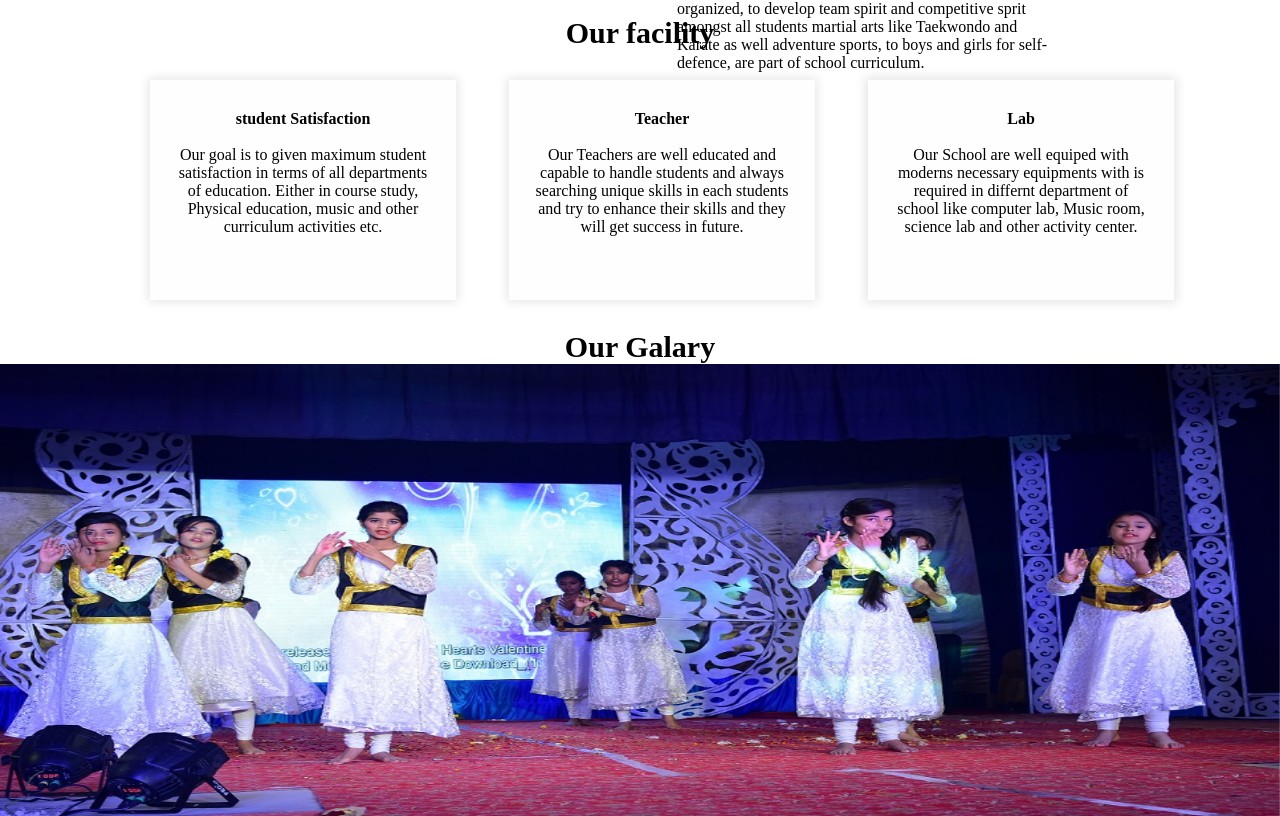
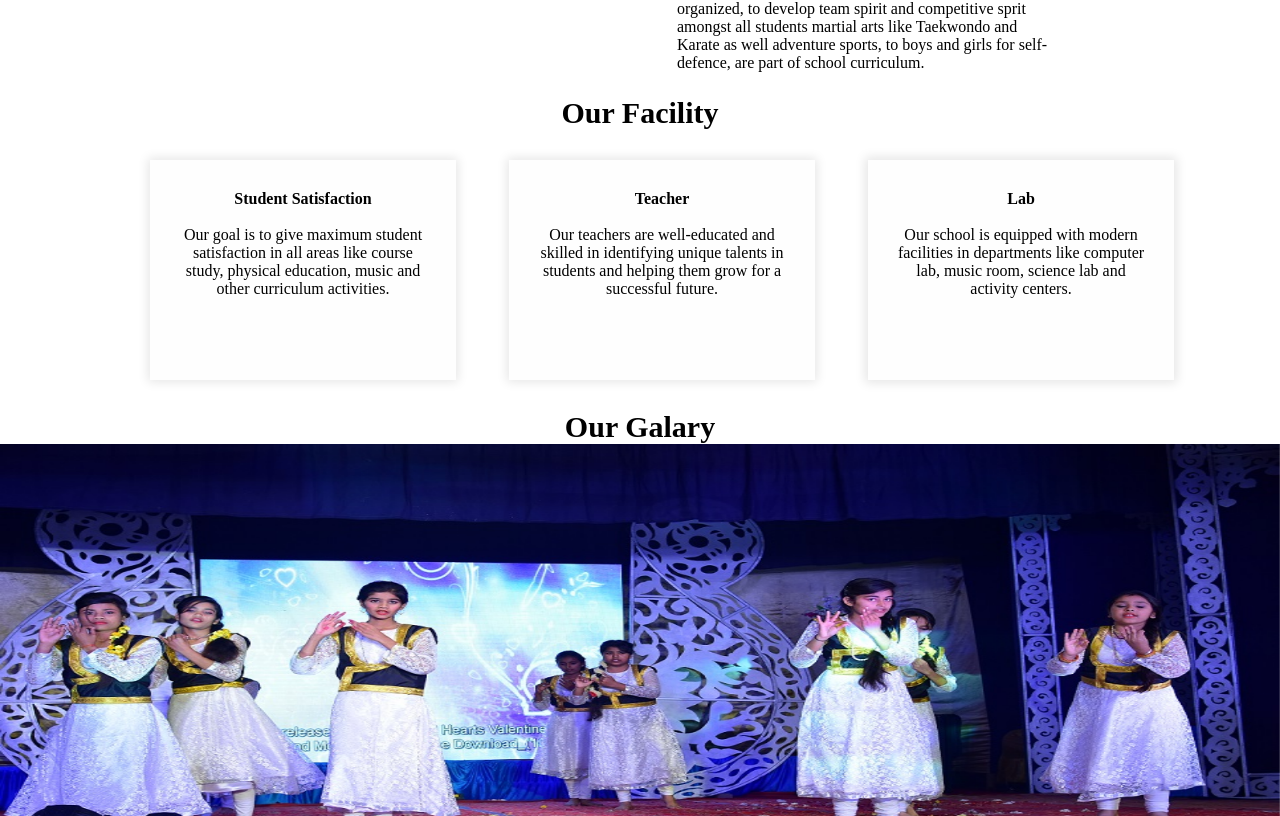
Before and after one commit to Akashkumar9931/school-projects, a plain HTML site: page index.html in a window 1280 px wide. Shown: the part 1171-1987 px from the top of the page. Drawn offline with nearby package versions, Linux system fonts and the light colour scheme.

Commit message:
Update index.html

```diff
--- a/index.html
+++ b/index.html
@@ -137,23 +137,25 @@
         </div>
 
        </div>
-       <h3 style="font-size: 30px;"> <center>Our facility</center></h3>
+       <h3 style="font-size: 30px; margin-top: 100px;"><center>Our Facility</center></h3>
+
 <div class="facility">
-        <div class="student"  style="width: 25%;">
-            <h4>student Satisfaction</h4><br>
-            <p>Our goal is to given maximum student satisfaction in terms of all departments of education. Either in course study, Physical education, music and other curriculum activities etc.</p>
+    <div class="student" style="width: 25%;">
+        <h4>Student Satisfaction</h4><br>
+        <p>Our goal is to give maximum student satisfaction in all areas like course study, physical education, music and other curriculum activities.</p>
     </div>
 
     <div class="teacher" style="width: 25%;">
         <h4>Teacher</h4><br>
-            <p>Our Teachers are well educated and capable to handle students and always searching unique skills in each students and try to enhance their skills and they will get success in future. </p>
+        <p>Our teachers are well-educated and skilled in identifying unique talents in students and helping them grow for a successful future.</p>
     </div>
 
-        <div class="lab"  style="width: 25%;">
-            <h4>Lab </h4><br>
-            <p>Our School are well equiped with moderns necessary equipments with is required in differnt department of school like computer lab, Music room, science lab and other activity center.</p>
+    <div class="lab" style="width: 25%;">
+        <h4>Lab</h4><br>
+        <p>Our school is equipped with modern facilities in departments like computer lab, music room, science lab and activity centers.</p>
     </div>
 </div>
+
 
         <h3 style="font-size: 30px;"><center>Our Galary</center></h3>
     <!-- <div class="slider">
```
Lines whose indentation alone changed are shown as unchanged.
